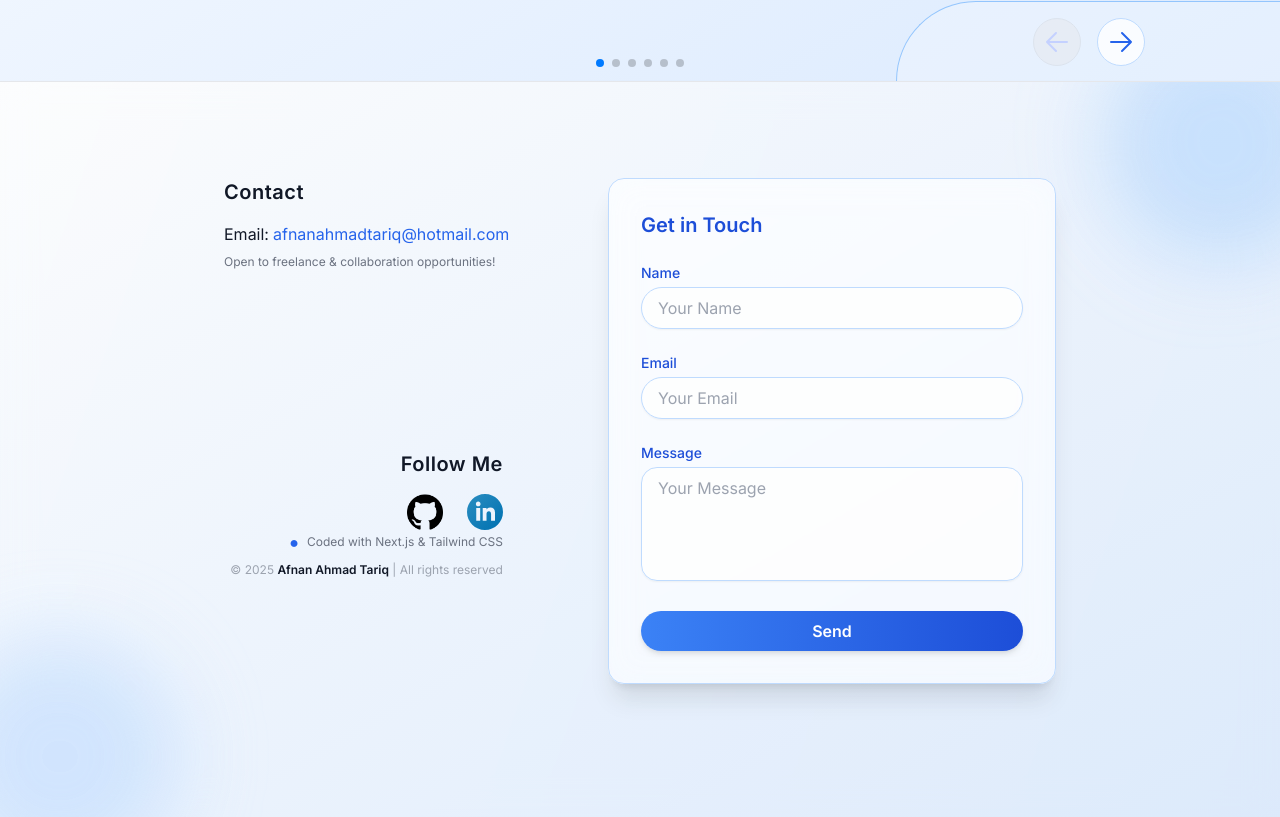
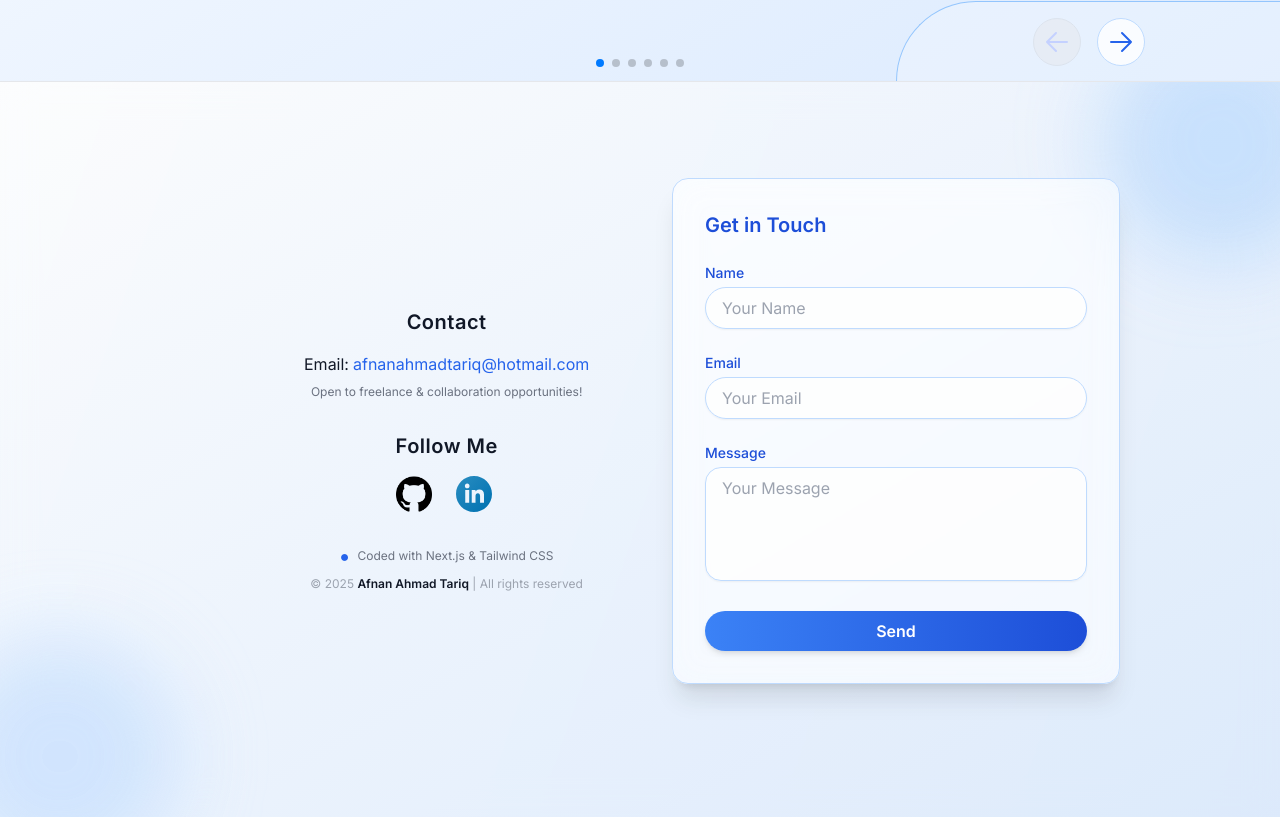
Before and after one commit to afnanahmadtariq/portfolio, a Next.js app: page / in a window 1280 px wide. Shown: the part 2927-3744 px from the top of the page. Built offline with nearby package versions, Linux system fonts and the light colour scheme.

Commit message:
Update Footer.tsx

```diff
--- a/components/Footer.tsx
+++ b/components/Footer.tsx
@@ -10,9 +10,9 @@ const Footer: React.FC = () => {
     >
       <div className="absolute left-[-60px] bottom-[-60px] blur-2xl animate-float z-0 bg-blue-200/60 rounded-full w-60 h-60" />
       <div className="absolute right-[-60px] top-[-60px] blur-2xl bg-blue-300/40 animate-spin-slow z-0 rounded-full w-60 h-60" />
-      <div className="container mx-auto px-4 md:px-10 lg:px-40 relative z-10 flex flex-col sm:flex-row justify-between flex-grow py-8">
-        <div className="flex flex-col justify-between items-center gap-8 mb-8 animate-fade-in-up">
-          <section className="flex-1 mb-6 md:mb-0 text-center md:text-left">
+      <div className="container mx-auto sm:px-24 relative z-10 flex flex-col sm:flex-row justify-between flex-grow py-8">
+        <div className="flex flex-col sm:pl-36 justify-center items-center w-full sm:w-auto mb-8 sm:mb-0 animate-fade-in-up">
+          <section className="mb-8 text-center">
             <h2 className="text-lg md:text-xl font-semibold mb-4 tracking-wide">Contact</h2>
             <p className="mb-2">Email:
               <a href="mailto:afnanahmadtariq@hotmail.com" className="text-blue-600 hover:underline ml-1">
@@ -21,9 +21,10 @@ const Footer: React.FC = () => {
             </p>
             <p className="text-xs text-gray-500">Open to freelance & collaboration opportunities!</p>
           </section>
-          <section className="flex-1 flex flex-col items-center md:items-end">
+
+          <section className="mb-8">
             <h2 className="text-lg md:text-xl font-semibold mb-4 tracking-wide">Follow Me</h2>
-            <div className="flex gap-6 justify-center md:justify-end">
+            <div className="flex gap-6">
               <Link href="https://github.com/afnanahmadtariq" passHref target="_blank" rel="noopener noreferrer">
                 <img src="/icons/github.png" alt="GitHub" className="w-9 h-9 hover:scale-125 transition-transform duration-300 hover:drop-shadow-lg" />
               </Link>
@@ -31,7 +32,10 @@ const Footer: React.FC = () => {
                 <img src="/icons/linkedin-icon.svg" alt="LinkedIn" className="w-9 h-9 hover:scale-125 transition-transform duration-300 hover:drop-shadow-lg" />
               </Link>
             </div>
-            <div className="flex gap-2 items-center">
+          </section>
+
+          <section>
+            <div className="flex gap-2 items-center justify-center mb-2">
               <span className="text-blue-600 animate-blink">●</span>
               <span className="text-xs text-gray-500">Coded with Next.js & Tailwind CSS</span>
             </div>
```
